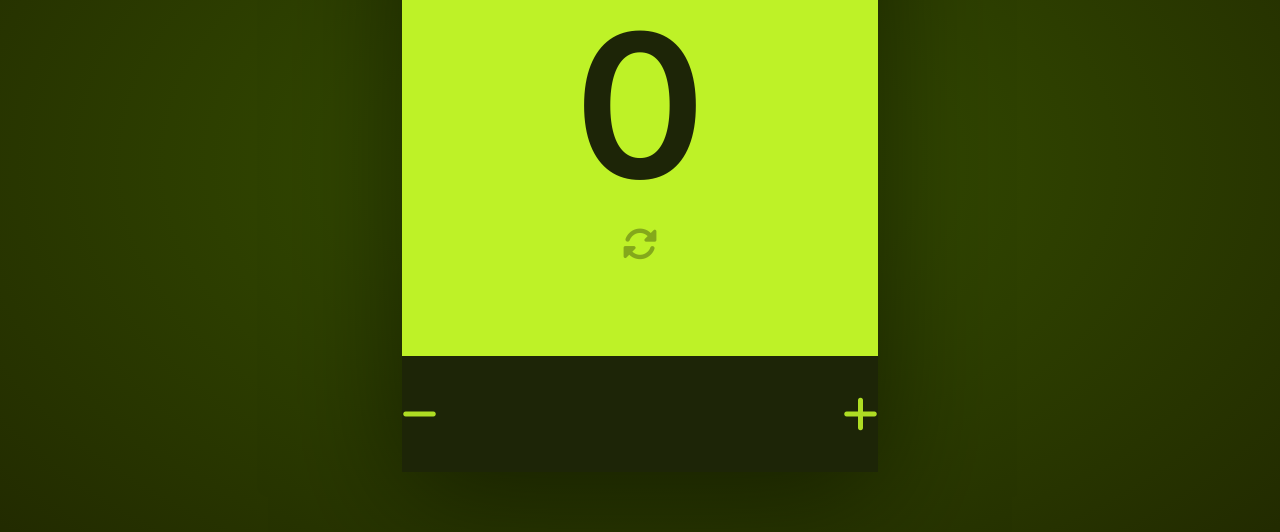
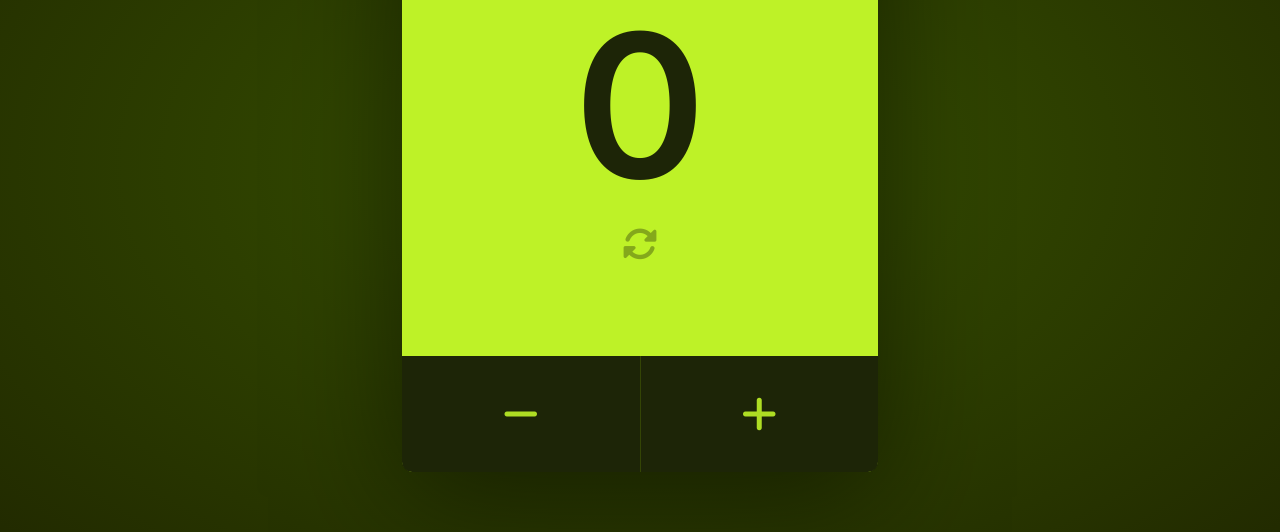
Before and after one commit to blanKTcup/Fancy-Counter, a website: page src/index.html in a window 1280 px wide. Shown: the part 236-768 px from the top of the page. Drawn offline with nearby package versions, Linux system fonts and the light colour scheme; files that its build step writes are made by us from their sources.

Commit message:
added buttons styling

```diff
--- a/src/sass/style.scss
+++ b/src/sass/style.scss
@@ -13,9 +13,7 @@ $ts: all 0.4s;
   box-sizing: border-box;
 }
 
-button,
-button:hover,
-button:focus {
+button {
   all: unset;
   cursor: pointer;
 }
@@ -90,17 +88,25 @@ button:focus {
     background-color: $color-light-black;
     height: 116px;
     width: 100%;
+    border-bottom-left-radius: 10px;
+    border-bottom-right-radius: 10px;
 
     display: flex;
-    justify-content: space-between;
   }
 
     &__button {
+      flex: 1;
+
+
+      display: flex;
+      justify-content: center;
+      align-items: center;
+
       transition: $ts;
 
       &:hover,
       &:focus {
-
+        background-color: #212b06;
       }
 
       &--decrease {
@@ -108,7 +114,7 @@ button:focus {
       }
 
       &--increase {
-
+        border-left: 1px solid rgba(189, 254, 0, 0.15);
       }
     }
 
```
